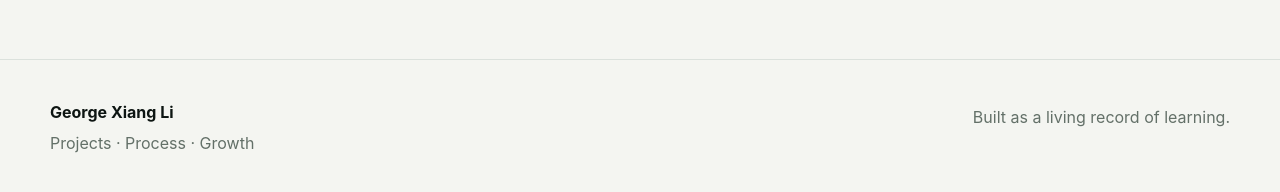
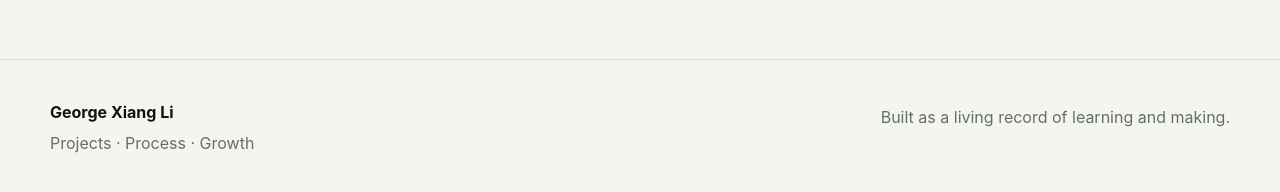
Before and after one commit to george-xiang-li/george-xiang-li.github.io, a Jekyll site: the page built from index.html, in a window 1280 px wide and 900 px high, scrolled down 3301 px. Shown: the part 690-882 px from the top of the window. Built offline with Jekyll 4.4.1, drawn with Linux system fonts in a browser that asks for light colours.

Commit message:
Content: update _data/site.yml

```diff
--- a/_data/site.yml
+++ b/_data/site.yml
@@ -2,9 +2,11 @@
 role: Student Maker · Builder · Problem Solver
 logo: /assets/images/gxl-logo.jpg
 hero_heading: I build things to understand how they work — and how they can work better.
-hero_copy: I explore AI, robotics, and engineering through real problems, prototypes, testing, debugging, and iteration.
+hero_copy: I explore AI, robotics, and engineering through real problems,
+  prototypes, testing, debugging, and iteration.
 tagline: Technology Improves Life.
-focus_intro: A long-term record of projects that connect technology with useful, everyday problems.
+focus_intro: A long-term record of projects that connect technology with useful,
+  everyday problems.
 focus_tags:
   - AI
   - Robotics
@@ -36,11 +38,17 @@
     text: Keep the reasoning, versions, and lessons.
 about_kicker: About
 about_heading: A growing engineering notebook, not a finished résumé.
-about_body: |
-  This website is a living record of George's projects and technical growth. It focuses on what was actually built, tested, changed, and learned — including incomplete ideas and failed attempts.
+about_body: >-
+  This website is a living record of George's projects and technical growth. It
+  focuses on what was actually built, tested, changed, and learned — including
+  incomplete ideas and failed attempts.
 
-  The goal is simple: build useful things, explain the thinking clearly, and get better with every version.
+
+  The goal is simple: build useful things, explain the thinking clearly, and get
+  better with every version.
 archive_kicker: Archive Principle
-archive_note: Project pages will be updated as original sketches, code, build photos, testing notes, and version history are organized. No placeholder achievements or invented project claims are added.
+archive_note: Project pages will be updated as original sketches, code, build
+  photos, testing notes, and version history are organized. No placeholder
+  achievements or invented project claims are added.
 footer_line: Projects · Process · Growth
-footer_note: Built as a living record of learning.
+footer_note: Built as a living record of learning and making.
```
